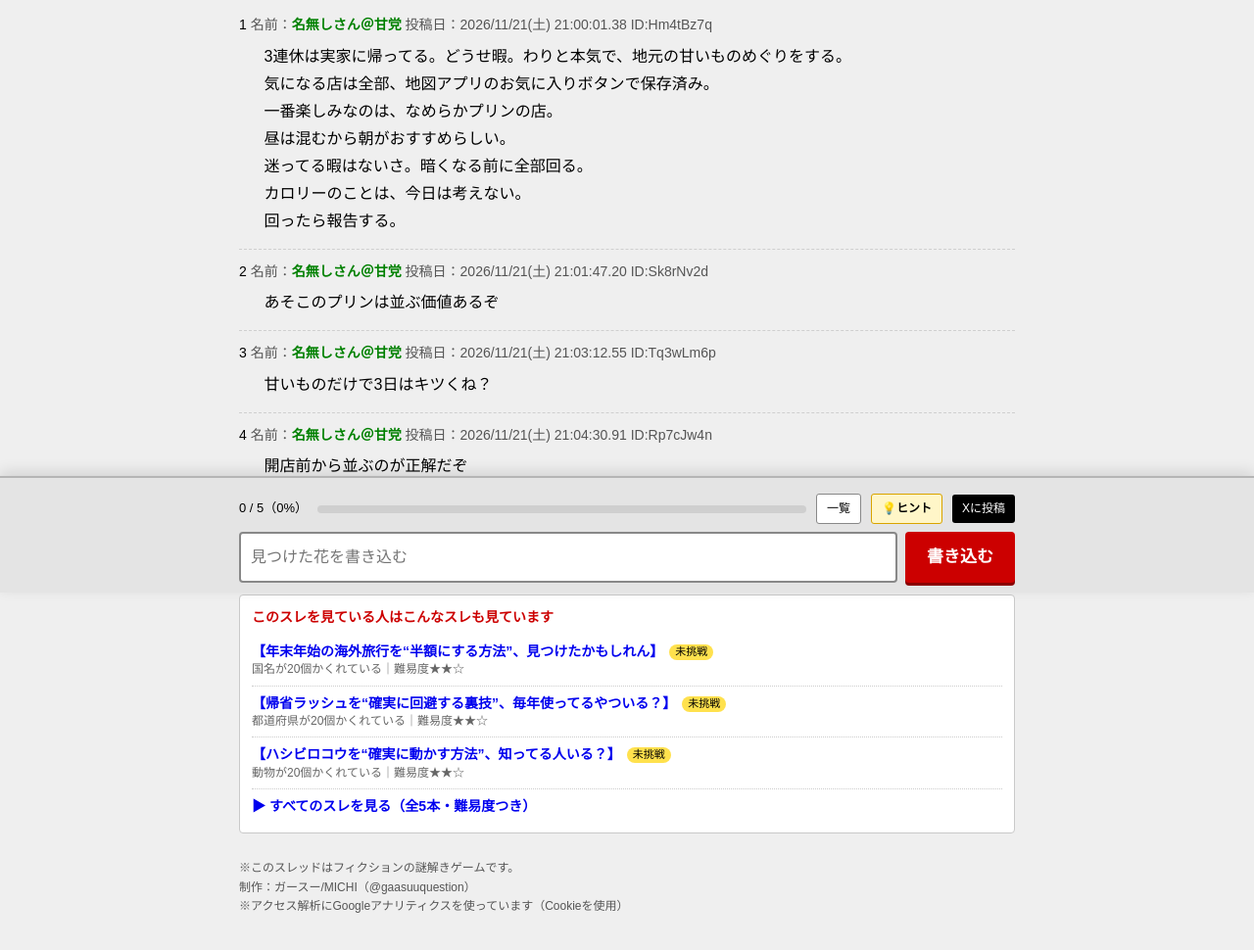
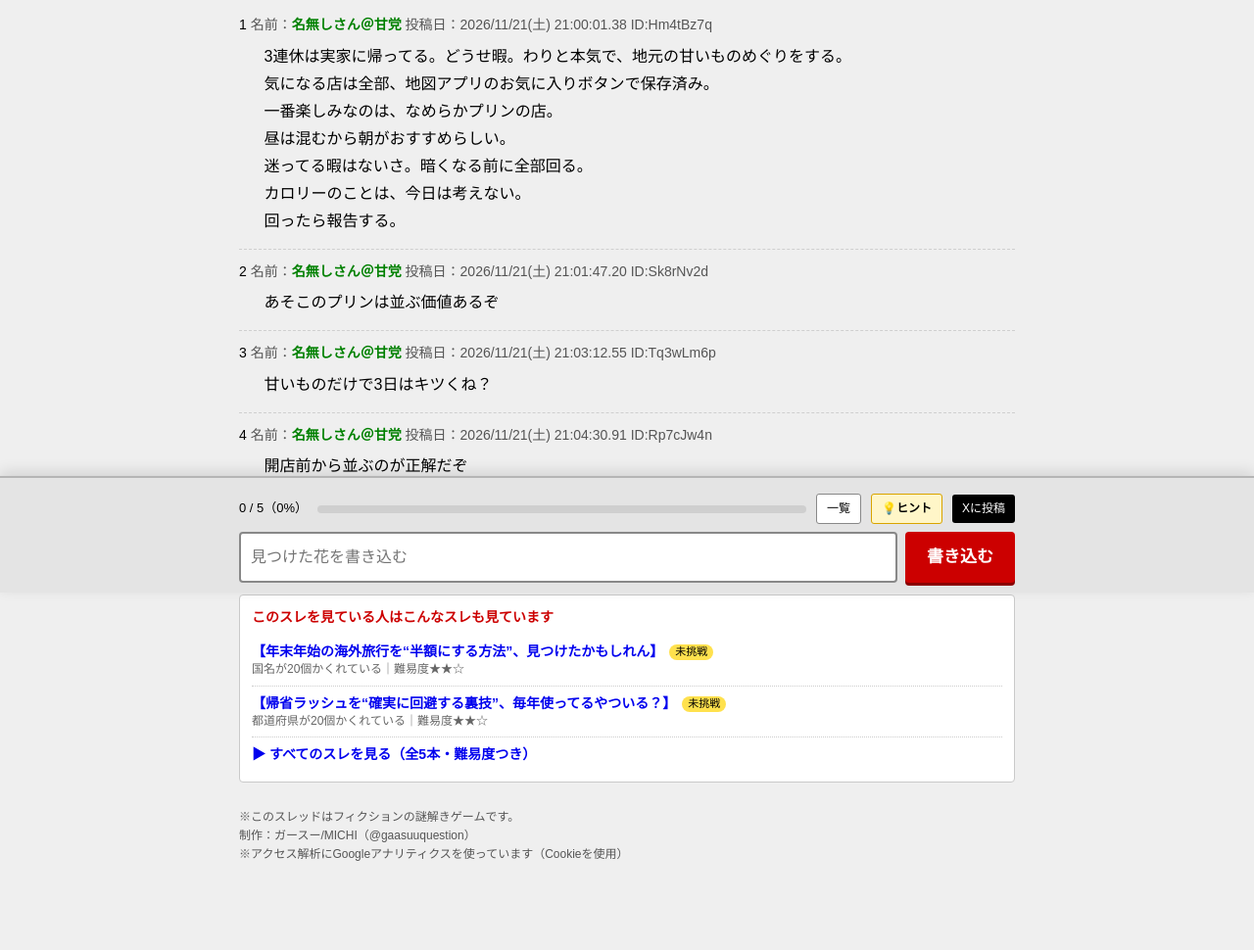
Before and after one commit to gaasuu8910/gaasuu8910.github.io, a plain HTML site: page docs/kakurenbo/amatou/index.html in a window 1280 px wide. Shown: the part 195-1165 px from the top of the page at 98% size. Drawn offline with Linux system fonts and the light colour scheme.

Commit message:
「こんなスレも見ています」を未プレイ優先の直近2本に
Co-Authored-By: Claude Opus 5.5 <noreply@anthropic.com>
Claude-Session: https://claude.ai/code/session_01SqEk8F97fRqguQbgrCwssU

```diff
--- a/docs/kakurenbo/amatou/index.html
+++ b/docs/kakurenbo/amatou/index.html
@@ -499,8 +499,8 @@
   function renderOthers(){
     if(!OTHERS.length) return;
     const ul=document.getElementById('others-list'); ul.innerHTML='';
-    const rank={new:0,mid:1,done:2};
-    const shown=OTHERS.slice().sort((a,b)=>rank[otherState(a)]-rank[otherState(b)]||(b.no||0)-(a.no||0)).slice(0,3);
+    const rank={new:0,mid:1,done:1}; // 未プレイを新しい順に2本。足りなければプレイ済みの新しい順で埋める
+    const shown=OTHERS.slice().sort((a,b)=>rank[otherState(a)]-rank[otherState(b)]||(b.no||0)-(a.no||0)).slice(0,2);
     shown.forEach(o=>{ const st=otherState(o); const lab=st==='done'?'クリア済み':(st==='mid'?'途中':'未挑戦');
       const li=document.createElement('li');
       li.innerHTML=`<a href="../${o.slug}/" data-slug="${o.slug}" data-where="list">${esc(o.title)}</a><span class="st ${st}">${lab}</span><span class="om">${esc(o.noun)}が${o.total}${esc(o.counter)}かくれている｜難易度${stars(o.diff)}</span>`;
```
Also changed, not shown: docs/kakurenbo/hashibirokou/index.html (+2 -2 lines), docs/kakurenbo/kaigai/index.html (+2 -2 lines), docs/kakurenbo/kisei/index.html (+2 -2 lines), docs/kakurenbo/kura/index.html (+2 -2 lines), tools/template.html (+2 -2 lines).
